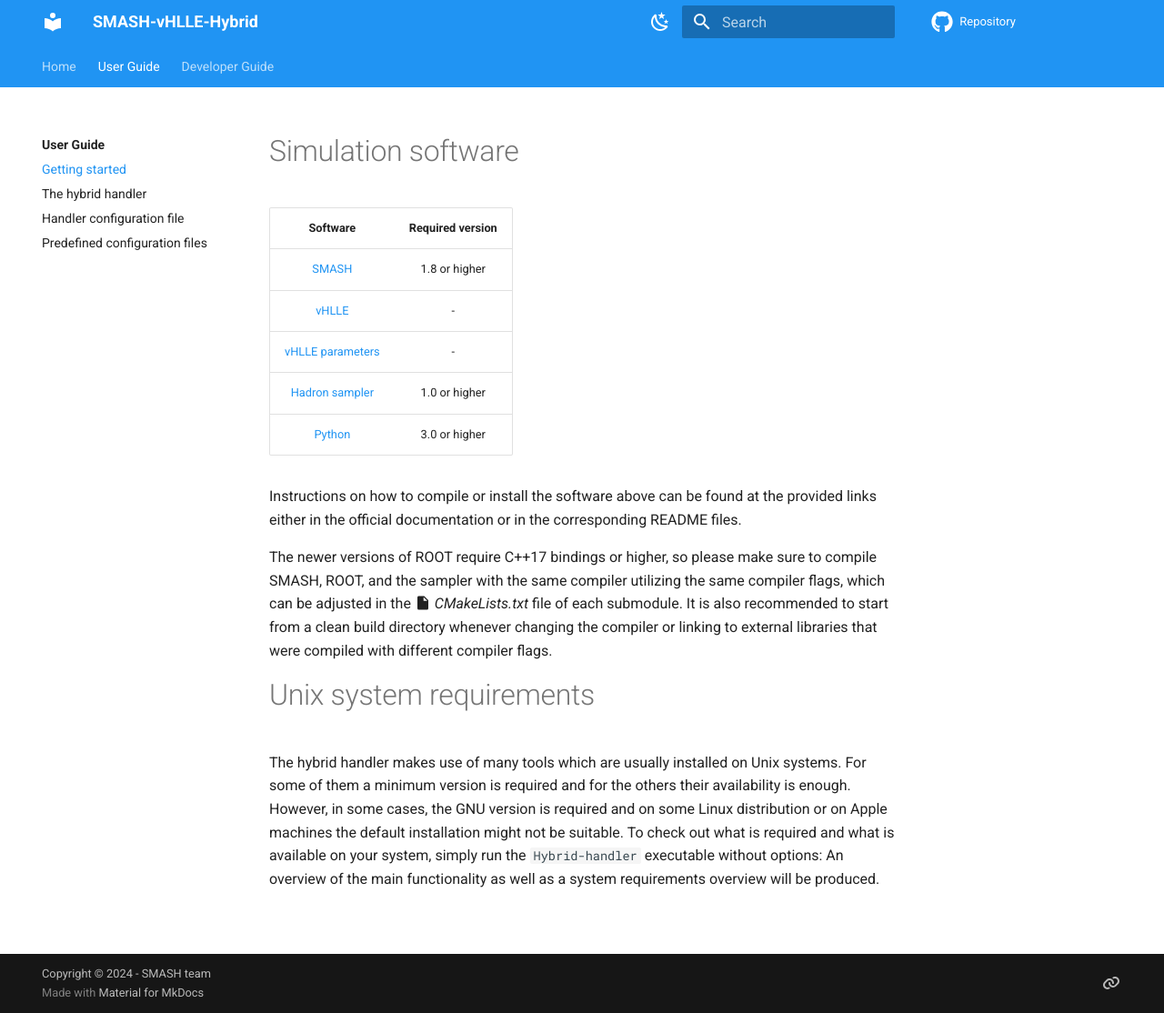
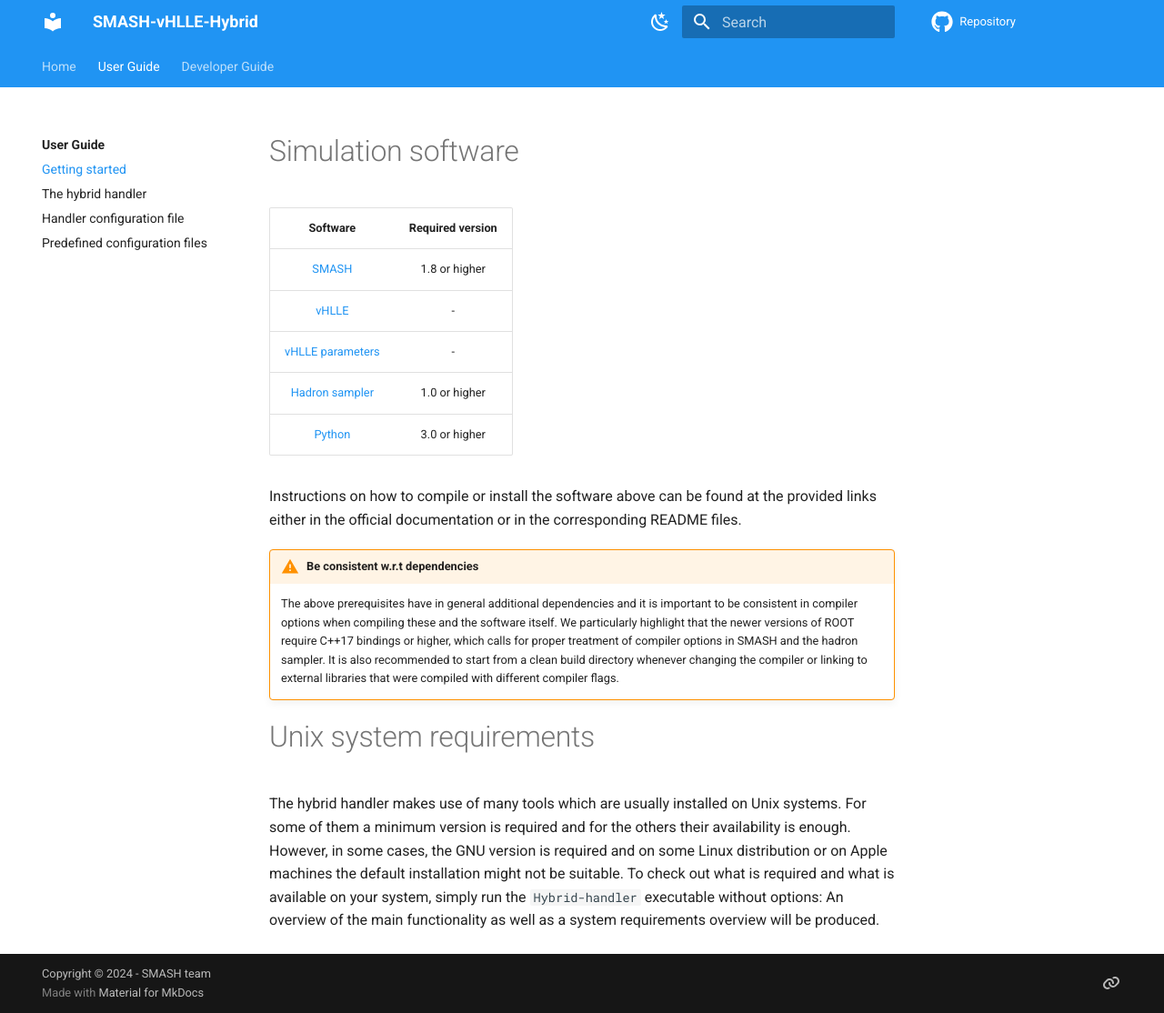
Before and after one commit to smash-transport/smash-vhlle-hybrid, an MkDocs documentation site: the page built from docs/user/prerequisites.md, in a window 1280 px wide and 1114 px high. Shown: the whole window at 91% size. Built offline with MkDocs 1.6.1 and Material for MkDocs 9.7.7, drawn with Linux system fonts in a browser that asks for light colours; comment, search, counter and statistics services are not loaded; the version menu is left out.

Commit message:
Update documentation for ROOT requirement

```diff
--- a/docs/user/prerequisites.md
+++ b/docs/user/prerequisites.md
@@ -12,8 +12,10 @@
 
 Instructions on how to compile or install the software above can be found at the provided links either in the official documentation or in the corresponding README files.
 
-The newer versions of ROOT require C++17 bindings or higher, so please make sure to compile SMASH, ROOT, and the sampler with the same compiler utilizing the same compiler flags, which can be adjusted in the :material-file: _CMakeLists.txt_ file of each submodule.
-It is also recommended to start from a clean build directory whenever changing the compiler or linking to external libraries that were compiled with different compiler flags.
+!!! warning "Be consistent w.r.t dependencies"
+    The above prerequisites have in general additional dependencies and it is important to be consistent in compiler options when compiling these and the software itself.
+    We particularly highlight that the newer versions of ROOT require C++17 bindings or higher, which calls for proper treatment of compiler options in SMASH and the hadron sampler.
+    It is also recommended to start from a clean build directory whenever changing the compiler or linking to external libraries that were compiled with different compiler flags.
 
 # Unix system requirements
 
```
